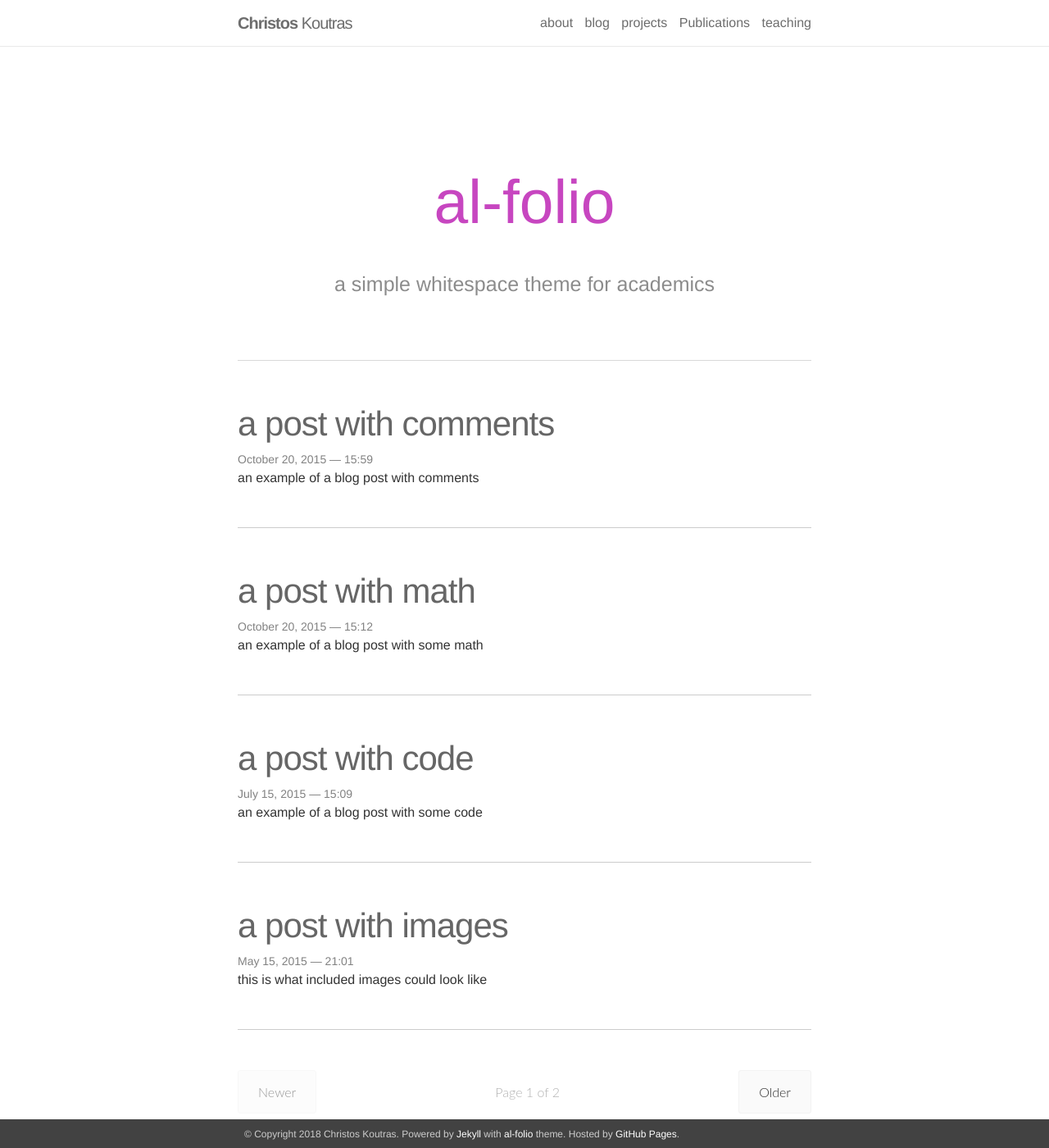
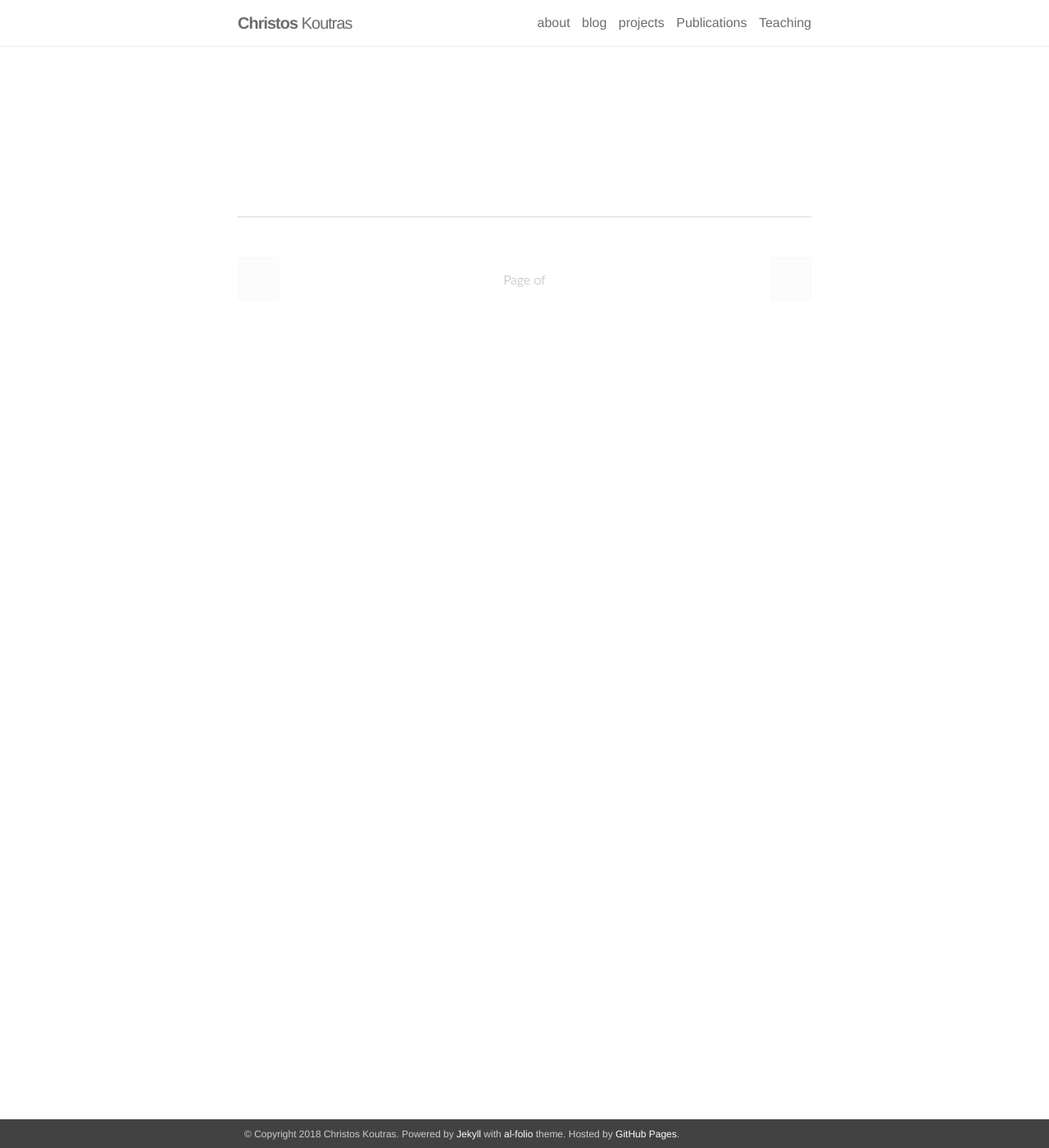
Before and after one commit to ckoutras/ckoutras.github.io, a Jekyll site: the page built from blog/index.html, in a window 1280 px wide and 1400 px high. Shown: the whole window at 82% size. Built offline with Jekyll 4.4.1, drawn with Linux system fonts in a browser that asks for light colours; nearby versions of some CDN libraries; the list of posts is cut into pages by our own code.

```diff
--- a/_config.yml
+++ b/_config.yml
@@ -25,30 +25,6 @@
 
 
 google_analytics: UA-XXXXXXXXX # out your google-analytics code
-
-# -----------------------------------------------------------------------------
-# Blog
-# -----------------------------------------------------------------------------
-blog_name: al-folio
-blog_description: a simple whitespace theme for academics
-
-# Pagination
-paginate: 4
-permalink: /blog/:year/:title/
-paginate_path: /blog/page:num/
-
-text:
-  pagination:
-    newer: 'Newer'
-    older: 'Older'
-
-# Comments
-disqus_shortname: al-folio # put your disqus shortname
-
-# Optional features
-show_social_icons:  false
-enable_anchorjs:    false
-enable_katex:       true
 
 # -----------------------------------------------------------------------------
 # Collections
```
Also changed, not shown: _pages/teaching.md (+1 -1 lines).
